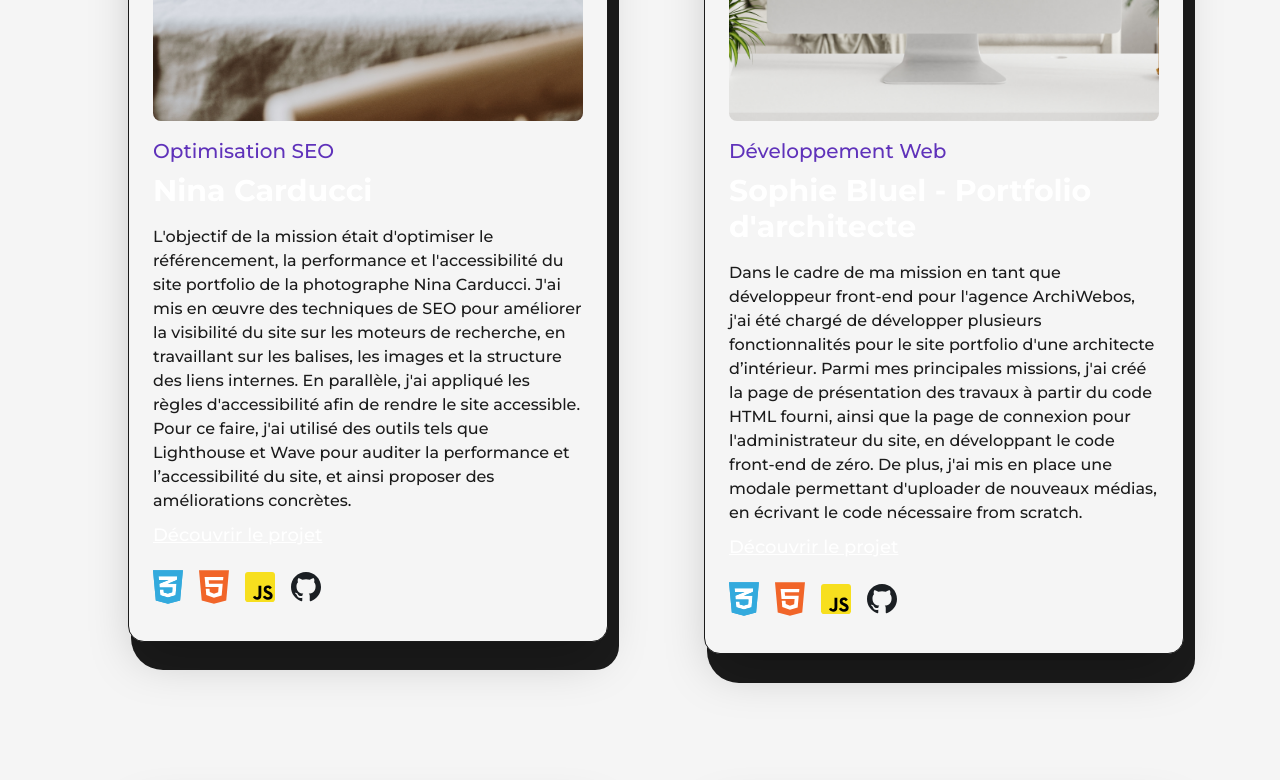
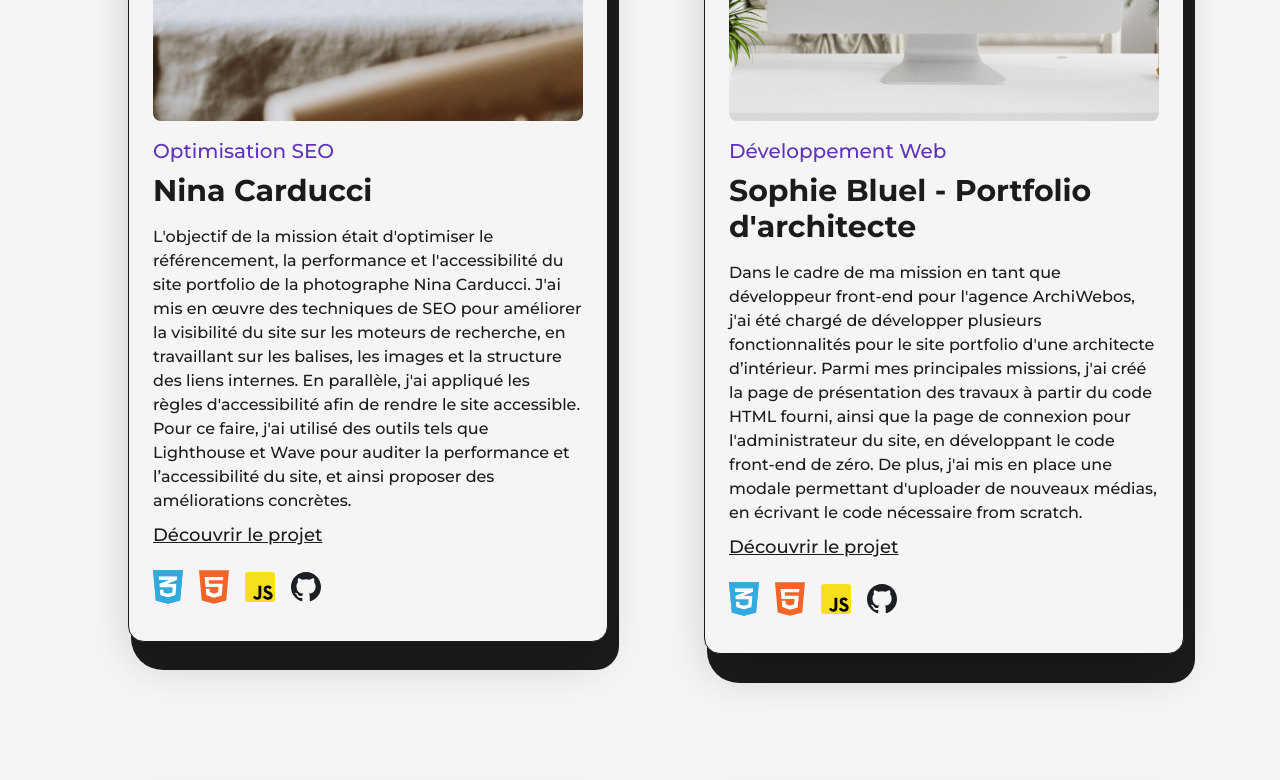
Before and after one commit to SophieLab/sophie-portfolio, a Next.js app: page /projects in a window 1280 px wide. Shown: the part 2080-2860 px from the top of the page. Built offline with nearby package versions, Linux system fonts and the light colour scheme.

Commit message:
modifs style text projets

```diff
--- a/src/pages/projects.js
+++ b/src/pages/projects.js
@@ -89,7 +89,7 @@ const Project = ({title, type, summary, img, link, technologies}) => (
                 sizes="(max-width: 768px) 100vw, (max-width: 1200px) 50vw, 33vw"
             />
         </Link>
-        <div className="mt-4 flex w-full dark:text-light text-white flex-col items-start justify-between">
+        <div className="mt-4 flex w-full text-dark dark:text-light flex-col items-start justify-between">
             <span
                 className="text-xl font-medium text-primary dark:text-primaryDark lg:text-lg md:text-base">{type}</span>
             <Link href={link} target="_blank" className="underline-offset-2 hover:underline">
```
